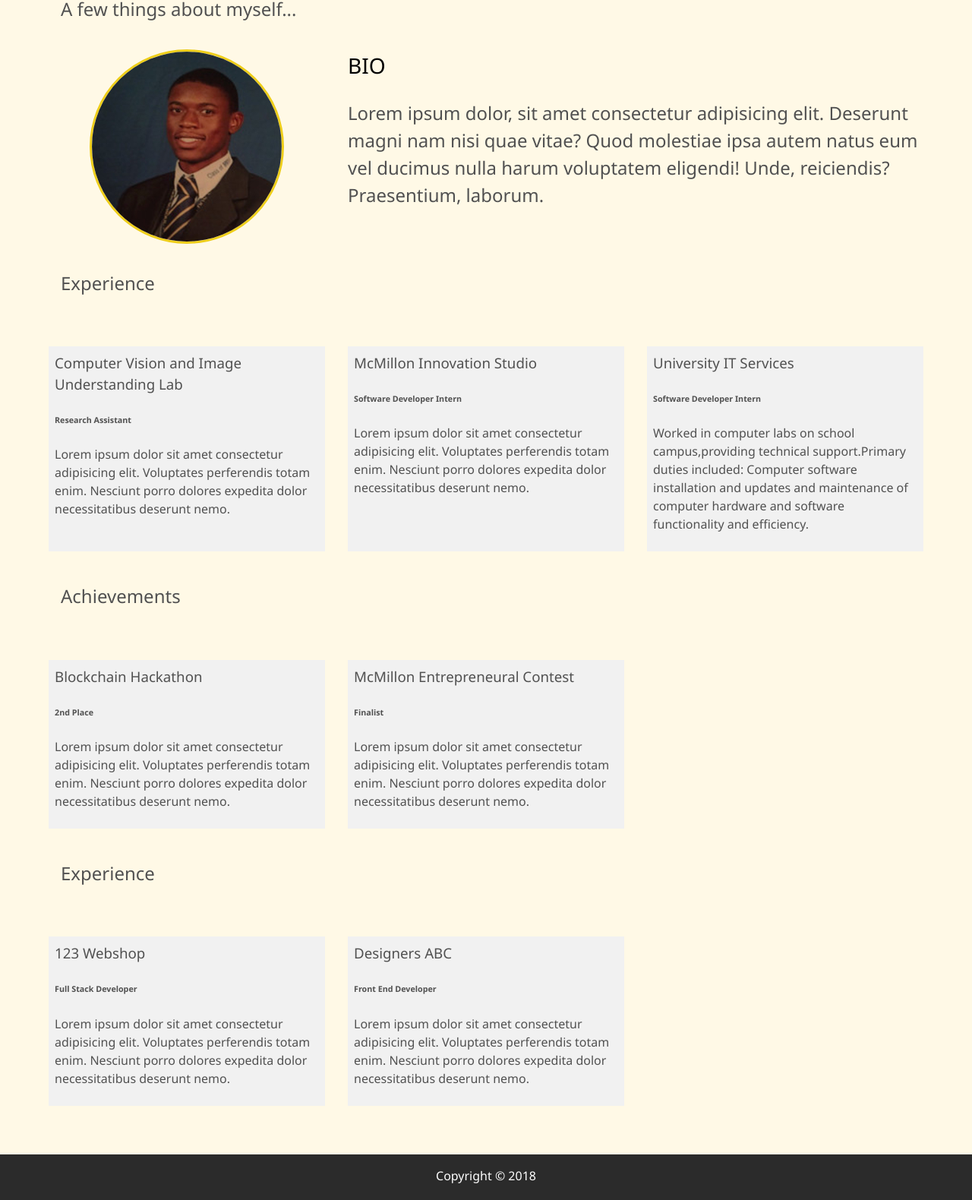
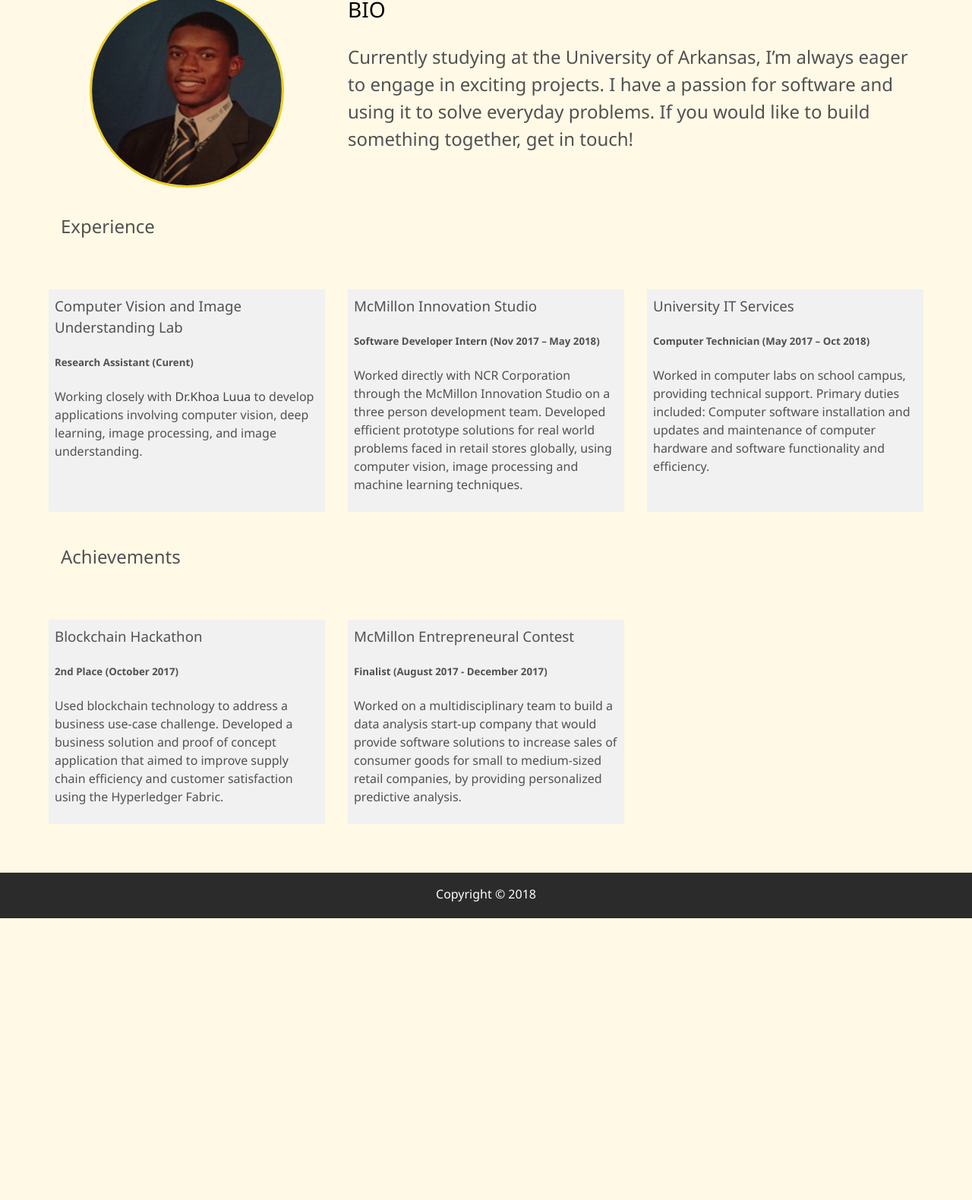
Before and after one commit to torymadd/Portfolio_Website, a website: page dist/about.html in a window 1280 px wide. Shown: the part 217-1797 px from the top of the page at 76% size. After the commit the page ends 1426 px from the top, so only its background shows below. Drawn offline with Linux system fonts and the light colour scheme.

Commit message:
Updated files

```diff
--- a/dist/about.html
+++ b/dist/about.html
@@ -50,24 +50,20 @@
       </ul>
     </nav>
   </header>
-
   <main id="about">
     <h1 class="lg-heading">
       About
       <span class="text-secondary">Me</span>
     </h1>
-    <h2 class="sm-heading">
-      A few things about myself...
-    </h2>
     <div class="about-info">
-      <img src="img/portrait.jpg" alt="John Doe" class="bio-image">
+      <img src="img/portrait.jpg" alt="Tory Adderley" class="bio-image">
 
       <div class="bio">
         <h3 class="text-secondary">BIO</h3>
         <!--Put link to resume on here-->
-        <p>Lorem ipsum dolor, sit amet consectetur adipisicing elit. Deserunt magni nam nisi quae vitae? Quod molestiae
-          ipsa
-          autem natus eum vel ducimus nulla harum voluptatem eligendi! Unde, reiciendis? Praesentium, laborum.</p>
+        <p>Currently studying at the University of Arkansas, I’m always eager to engage in exciting projects. I have a
+          passion for software and using it to solve everyday problems. If you would like to build something together,
+          get in touch!</p>
       </div>
     </div>
     <h2 class="sm-heading">
@@ -76,24 +72,24 @@
     <div class="about-info">
       <div class="job job-1">
         <h3>Computer Vision and Image Understanding Lab</h3>
-        <h6>Research Assistant</h6>
-        <p>Lorem ipsum dolor sit amet consectetur adipisicing elit. Voluptates perferendis totam enim. Nesciunt porro
-          dolores
-          expedita dolor necessitatibus deserunt nemo.</p>
+        <h5>Research Assistant (Curent)</h5>
+        <p>Working closely with <a href="https://cviu.uark.edu">Dr.Khoa Luua</a> to develop applications involving
+          computer vision, deep learning, image processing, and image understanding.</p>
       </div>
       <div class="job job-2">
         <h3>McMillon Innovation Studio</h3>
-        <h6>Software Developer Intern</h6>
-        <p>Lorem ipsum dolor sit amet consectetur adipisicing elit. Voluptates perferendis totam enim. Nesciunt porro
-          dolores
-          expedita dolor necessitatibus deserunt nemo.</p>
+        <h5>Software Developer Intern (Nov 2017 – May 2018)</h5>
+        <p>Worked directly with NCR Corporation through the McMillon Innovation Studio on a three person development
+          team. Developed efficient prototype solutions for real world problems faced in retail stores globally, using
+          computer vision, image processing and machine learning techniques. </p>
       </div>
       <div class="job job-3">
         <h3>University IT Services</h3>
-        <h6>Software Developer Intern</h6>
-        <p>Worked in computer labs on school campus,providing technical support.Primary duties included: Computer
-          software
-          installation and updates and maintenance of computer hardware and software functionality and efficiency.</p>
+        <h5>Computer Technician (May 2017 – Oct 2018)</h5>
+        <!--Make a story-->
+        <p>Worked in computer labs on school campus, providing technical support. Primary duties included: Computer
+          software installation and updates and maintenance of computer hardware and software functionality and
+          efficiency.</p>
       </div>
     </div>
     <h2 class="sm-heading">
@@ -104,40 +100,19 @@
     <div class="about-info">
       <div class="job job-1">
         <h3>Blockchain Hackathon</h3>
-        <h6>2nd Place</h6>
-        <p>Lorem ipsum dolor sit amet consectetur adipisicing elit. Voluptates perferendis totam enim. Nesciunt porro
-          dolores
-          expedita dolor necessitatibus deserunt nemo.</p>
+        <h5>2nd Place (October 2017)</h5>
+        <p>Used blockchain technology to address a business use-case challenge. Developed a business solution and proof
+          of concept application that aimed to improve supply chain efficiency and customer satisfaction using the
+          Hyperledger Fabric.</p>
       </div>
       <div class="job job-2">
         <h3>McMillon Entrepreneural Contest</h3>
-        <h6>Finalist</h6>
-        <p>Lorem ipsum dolor sit amet consectetur adipisicing elit. Voluptates perferendis totam enim. Nesciunt porro
-          dolores
-          expedita dolor necessitatibus deserunt nemo.</p>
+        <h5>Finalist (August 2017 - December 2017)</h5>
+        <p>Worked on a multidisciplinary team to build a data analysis start-up company that would provide software
+          solutions to increase sales of consumer goods for small to medium-sized retail companies, by providing
+          personalized predictive analysis.</p>
       </div>
     </div>
-    <h2 class="sm-heading">
-
-    </h2>
-    <h2 class="sm-heading">
-      Experience
-    </h2>
-    <div class="about-info">
-      <div class="job job-1">
-        <h3>123 Webshop</h3>
-        <h6>Full Stack Developer</h6>
-        <p>Lorem ipsum dolor sit amet consectetur adipisicing elit. Voluptates perferendis totam enim. Nesciunt porro
-          dolores
-          expedita dolor necessitatibus deserunt nemo.</p>
-      </div>
-      <div class="job job-2">
-        <h3>Designers ABC</h3>
-        <h6>Front End Developer</h6>
-        <p>Lorem ipsum dolor sit amet consectetur adipisicing elit. Voluptates perferendis totam enim. Nesciunt porro
-          dolores
-          expedita dolor necessitatibus deserunt nemo.</p>
-      </div>
   </main>
 
   <footer id="main-footer">
--- a/dist/css/main.css
+++ b/dist/css/main.css
@@ -86,7 +86,7 @@
   height: 250px;
   background: url("../img/portrait.jpg");
   border-radius: 50%;
-  border: solid 3px #515151;
+  border: solid 3px #eece1a;
 }
 
 .menu .nav-item {
@@ -295,7 +295,7 @@ main#home h1 {
 }
 
 .projects img:hover {
-  opacity: 0.5;
+  /*opacity: 0.5;*/
   border-color: #444;
   /*eece1a*/
   transition: all 0.5s ease-out;
@@ -338,9 +338,9 @@ main#home h1 {
   margin-bottom: 0.3rem;
 }
 
+/* When mouse hovers over btn */
 .btn:hover,
-.btn-dark:hover,
-.btn-light:hover {
+.btn-dark:hover {
   background: #eece1a;
   color: #000;
 }
```
Also changed, not shown: dist/contact.html (+1 -7 lines), dist/index.html (+3 -1 lines), dist/work.html (+24 -32 lines).
